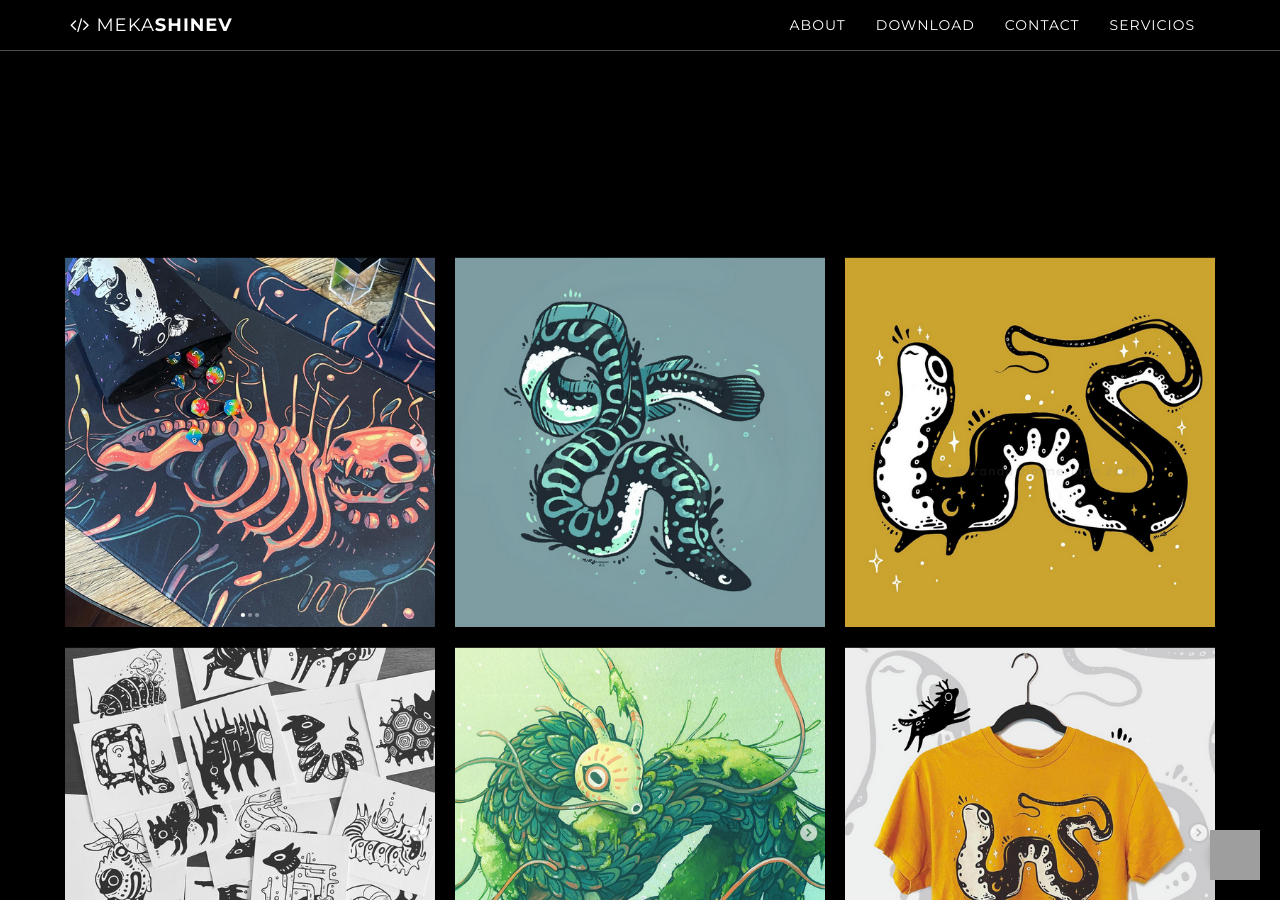
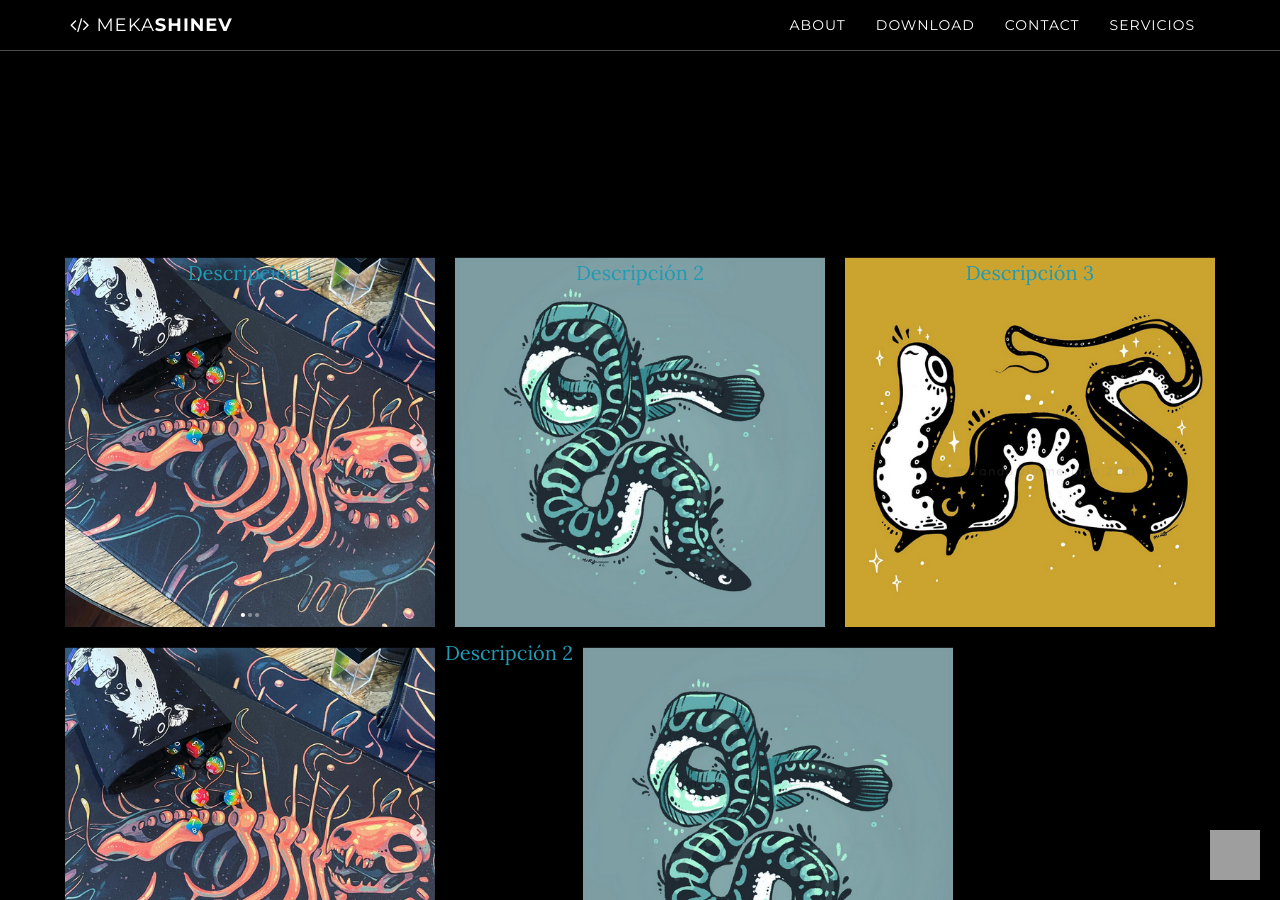
Before and after one commit to mekashinev/mekashinev.github.io, a Jekyll site: the page built from index.html, in a window 1280 px wide and 900 px high, scrolled down 853 px. Built offline with Jekyll 4.4.1, drawn with Linux system fonts in a browser that asks for light colours; grey boxes are pictures that could not be loaded.

Commit message:
Update about.html

```diff
--- a/_includes/about.html
+++ b/_includes/about.html
@@ -141,7 +141,27 @@
 </style>
 
 <div class="collage">
+  <div class="collage-item item1">
+    <a href="#link1">
+      <p class="collage-item-description">Descripción 1</p>
+    </a>
+  </div>
+  <div class="collage-item item2">
+    <a href="#link2">
+      <p class="collage-item-description">Descripción 2</p>
+    </a>
+  </div>
+  <div class="collage-item item3">
+    <a href="#link3">
+      <p class="collage-item-description">Descripción 3</p>
+    </a>
+  </div>
+
+<div class="collage">
   <div class="collage-item item1"></div>
+      <a href="#link1">
+        <p class="collage-item-description">Descripción 2</p>
+    </a>
   <div class="collage-item item2"></div>
   <div class="collage-item item3"></div>
   <div class="collage-item item4"></div>
```
